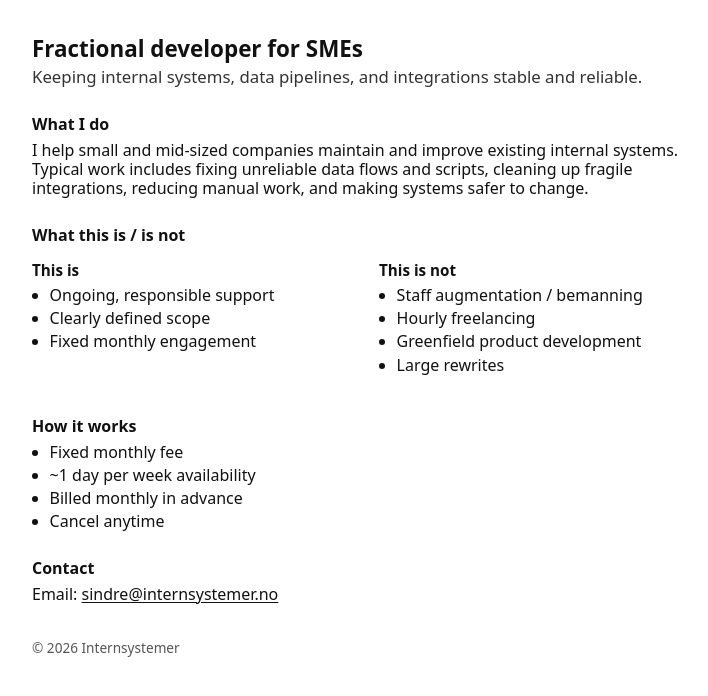
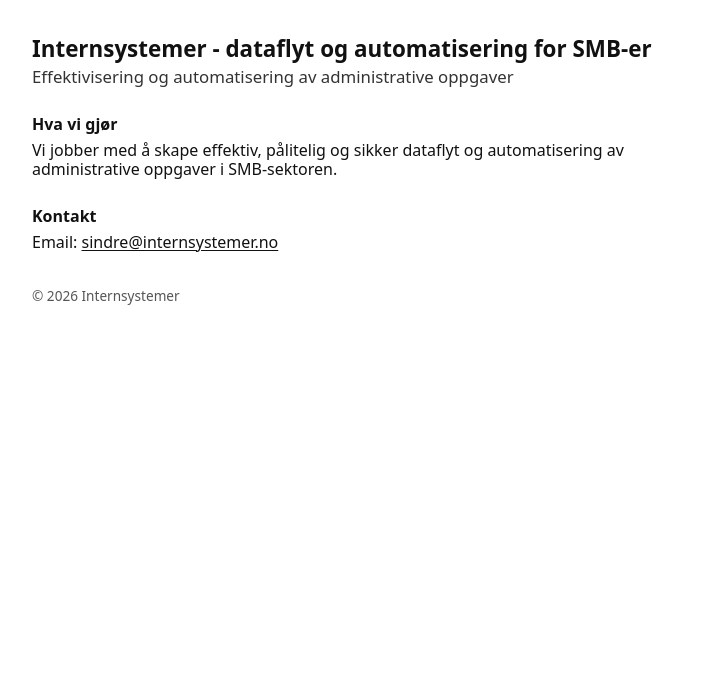
Before and after one commit to internsystemer/internsystemer.github.io, a plain HTML site: page index.html in a window 1280 px wide. Shown: the whole page, without its empty margins (268-976 px from the left). Drawn offline with Linux system fonts and the light colour scheme.

Commit message:
Switch to norsk

```diff
--- a/index.html
+++ b/index.html
@@ -3,58 +3,23 @@
 <head>
   <meta charset="utf-8" />
   <meta name="viewport" content="width=device-width,initial-scale=1" />
-  <title>Internsystemer — Fractional developer for SMEs</title>
+  <title>Internsystemer</title>
   <link rel="stylesheet" href="style.css" />
 </head>
 <body>
   <main>
-    <h1>Fractional developer for SMEs</h1>
-    <p class="lead">Keeping internal systems, data pipelines, and integrations stable and reliable.</p>
+    <h1>Internsystemer - dataflyt og automatisering for SMB-er</h1>
+    <p class="lead">Effektivisering og automatisering av administrative oppgaver</p>
 
     <section>
-      <h2>What I do</h2>
+      <h2>Hva vi gjør </h2>
       <p>
-        I help small and mid-sized companies maintain and improve existing internal systems.
-        Typical work includes fixing unreliable data flows and scripts, cleaning up fragile integrations,
-        reducing manual work, and making systems safer to change.
+        Vi jobber med å skape effektiv, pålitelig og sikker dataflyt og automatisering av administrative oppgaver i SMB-sektoren.
       </p>
     </section>
 
     <section>
-      <h2>What this is / is not</h2>
-      <div class="cols">
-        <div>
-          <h3>This is</h3>
-          <ul>
-            <li>Ongoing, responsible support</li>
-            <li>Clearly defined scope</li>
-            <li>Fixed monthly engagement</li>
-          </ul>
-        </div>
-        <div>
-          <h3>This is not</h3>
-          <ul>
-            <li>Staff augmentation / bemanning</li>
-            <li>Hourly freelancing</li>
-            <li>Greenfield product development</li>
-            <li>Large rewrites</li>
-          </ul>
-        </div>
-      </div>
-    </section>
-
-    <section>
-      <h2>How it works</h2>
-      <ul>
-        <li>Fixed monthly fee</li>
-        <li>~1 day per week availability</li>
-        <li>Billed monthly in advance</li>
-        <li>Cancel anytime</li>
-      </ul>
-    </section>
-
-    <section>
-      <h2>Contact</h2>
+      <h2>Kontakt</h2>
       <p>Email: <a href="mailto:sindre@internsystemer.no">sindre@internsystemer.no</a></p>
     </section>
 
```
